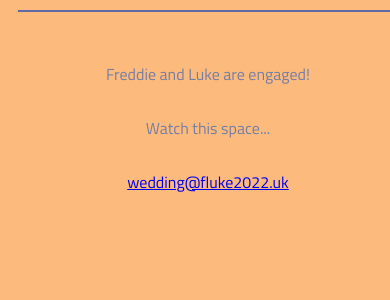
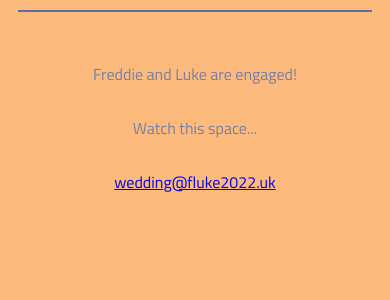
Before and after one commit to lwilts/fluke2022, a Flask app: page / in a window 390 px wide. Shown: the part 192-492 px from the top of the page. Run offline with Flask 2, Linux system fonts and the light colour scheme.

Commit message:
Responsive div

```diff
--- a/static/css/main.css
+++ b/static/css/main.css
@@ -23,7 +23,7 @@ div {
 
 .center {
   margin: auto;
-  width: 400px;
+  max-width: 400px;
   padding: 10px;
   text-align: center
 }
--- a/templates/index.html
+++ b/templates/index.html
@@ -14,7 +14,7 @@
   </header>
 
   <div class="center">
-    <hr class="center", style="border: 1px solid #626aa3; width: 400px; padding: 0px; margin: 0px">
+    <hr class="center", style="border: 1px solid #626aa3; padding: 0px; margin: 0px">
     <p style="margin-top: 50px">
       Freddie and Luke are engaged!
     </p>
```
